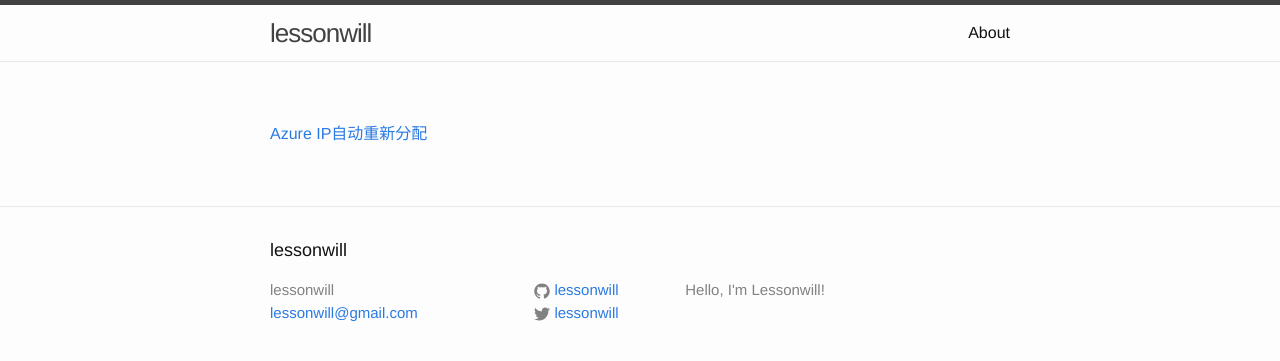
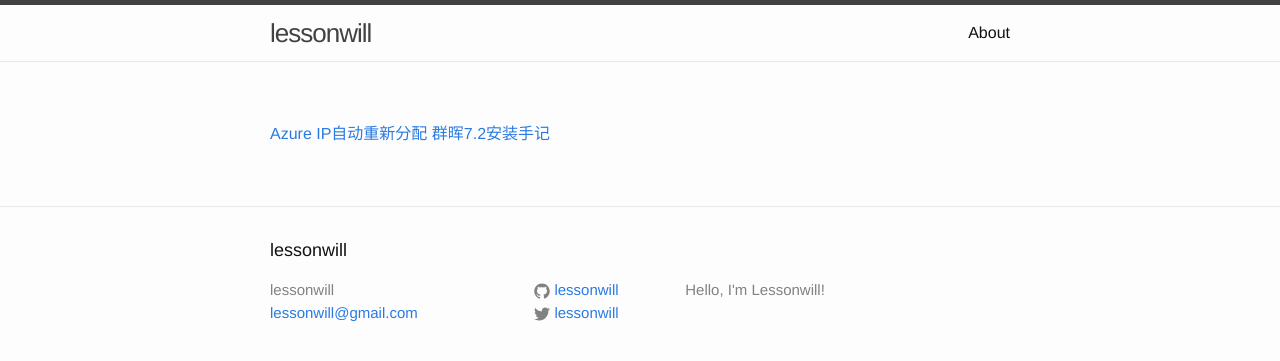
Before and after one commit to lessonwill/lessonwill.github.io, a Jekyll site: the page built from index.md, in a window 1280 px wide. Shown: the top 361 px of the page. Built offline with Jekyll 4.4.1, drawn with Linux system fonts in a browser that asks for light colours; our own code applies the rules of GitHub Pages for plain Markdown files.

Commit message:
Update index.md

```diff
--- a/index.md
+++ b/index.md
@@ -1 +1,2 @@
 [Azure IP自动重新分配](/2023/12/12/azure.html)
+[群晖7.2安装手记](/2023/12/12/synology.html)
```
